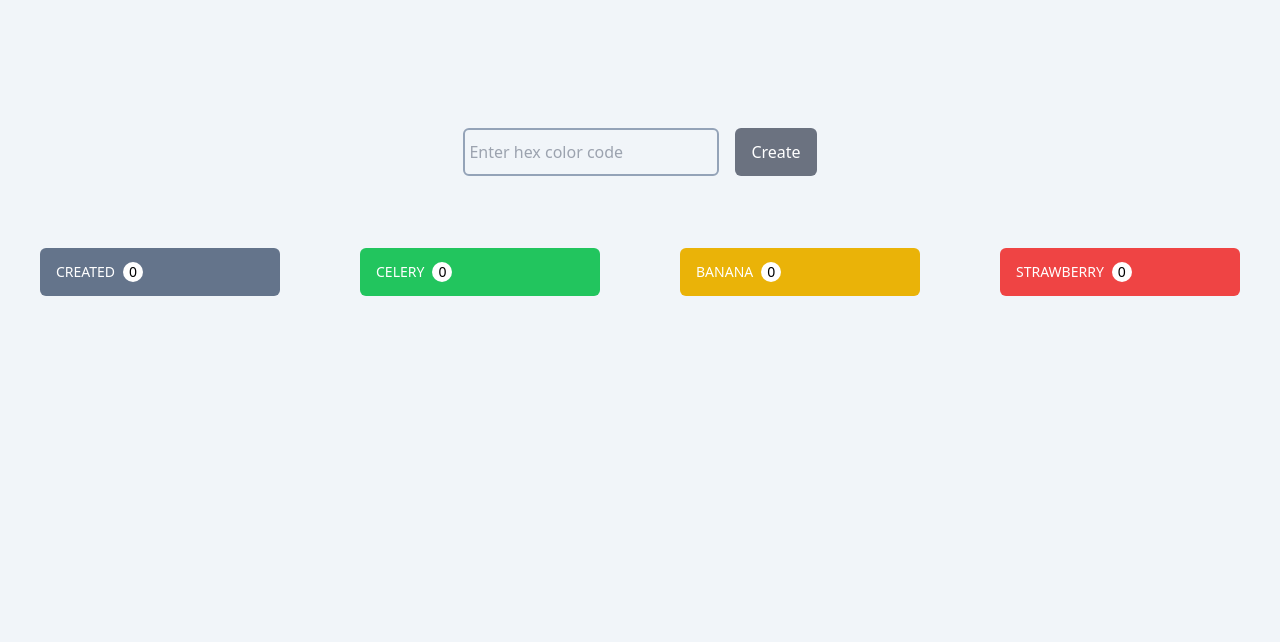
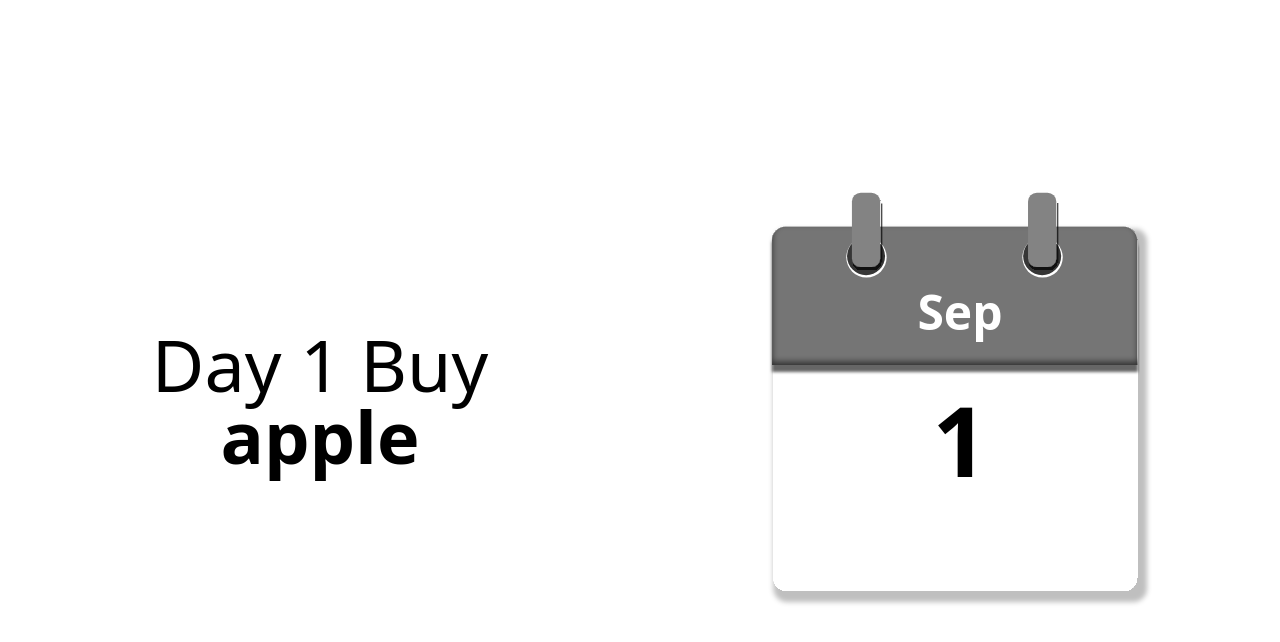
Before and after one commit to RainyJin/Color_Association, a React (Vite) app in the folder color_association/: page / in a window 1280 px wide. Shown: the top 642 px of the page. Built offline with nearby package versions, Linux system fonts and the light colour scheme.

Commit message:
Setup basic calendar

```diff
--- a/color_association/src/App.jsx
+++ b/color_association/src/App.jsx
@@ -1,31 +1,12 @@
 import { useEffect, useState } from "react";
 import "./App.css";
-import Create from "./components/Create";
-import ListColors from "./components/ListColors";
-import { Toaster } from "react-hot-toast";
-import { DndProvider } from "react-dnd";
-import { HTML5Backend } from "react-dnd-html5-backend";
+import TestPage from "./components/TestPage";
 
 function App() {
-  const [colors, setColors] = useState(["#990000", "#009900"]);
-
-  console.log(colors);
-
-  useEffect(() => {
-    setColors(JSON.parse(localStorage.getItem("colors")));
-  }, []);
-
   return (
-    <DndProvider backend={HTML5Backend}>
-      <Toaster />
-      <div
-        className="bg-slate-100 w-screen h-screen flex flex-col
-        items-center p-32 gap-16 pt-32"
-      >
-        <Create colors={colors} setColors={setColors} />
-        <ListColors colors={colors} setColors={setColors} />
-      </div>
-    </DndProvider>
+    <div>
+      <TestPage />
+    </div>
   );
 }
 
--- /dev/null
+++ b/color_association/src/components/TestPage.jsx
@@ -0,0 +1,27 @@
+import Calendar from "../assets/Calendar.svg";
+
+export default function TestPage() {
+  return (
+    <div className="flex flex-row h-screen">
+      <div className="basis-1/2 flex items-center justify-center text-7xl">
+        <p className="text-center">
+          Day 1 Buy <br /> <strong>apple</strong>
+        </p>
+      </div>
+      <div className="basis-1/2 flex items-center justify-center relative">
+        <img
+          src={Calendar}
+          alt="Calendar"
+          style={{ width: "60%", height: "60%" }}
+          className="relative"
+        />
+        <p className="absolute text-white text-5xl font-bold top-1/2 left-1/2 transform -translate-x-1/2 -translate-y-28 z-10">
+          Sep
+        </p>
+        <p className="absolute text-black text-8xl font-bold top-1/2 left-1/2 transform -translate-x-1/2 -translate-y-2 z-10">
+          1
+        </p>
+      </div>
+    </div>
+  );
+}
```
Also changed, not shown: color_association/src/assets/Calendar.svg (added).
